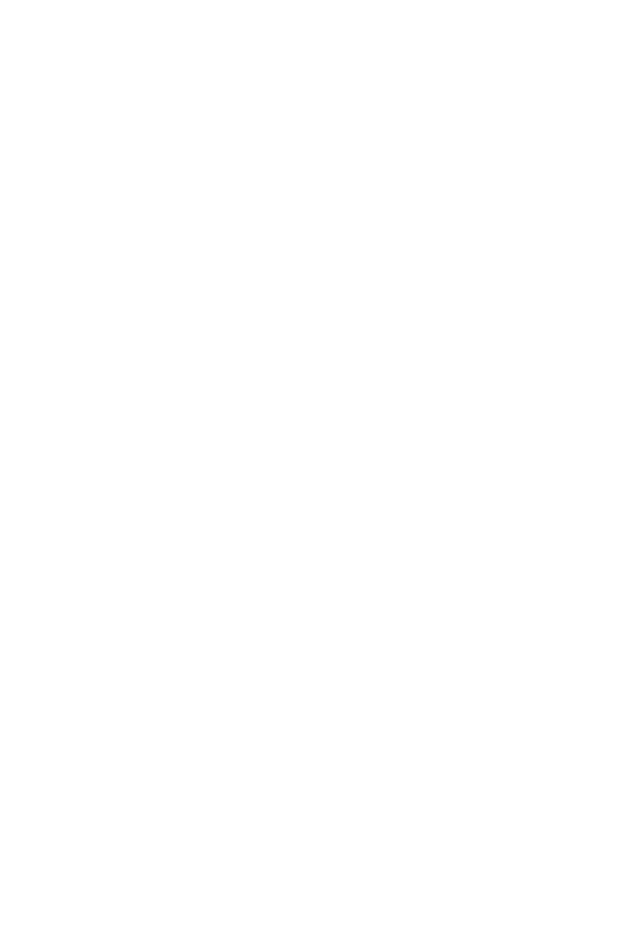
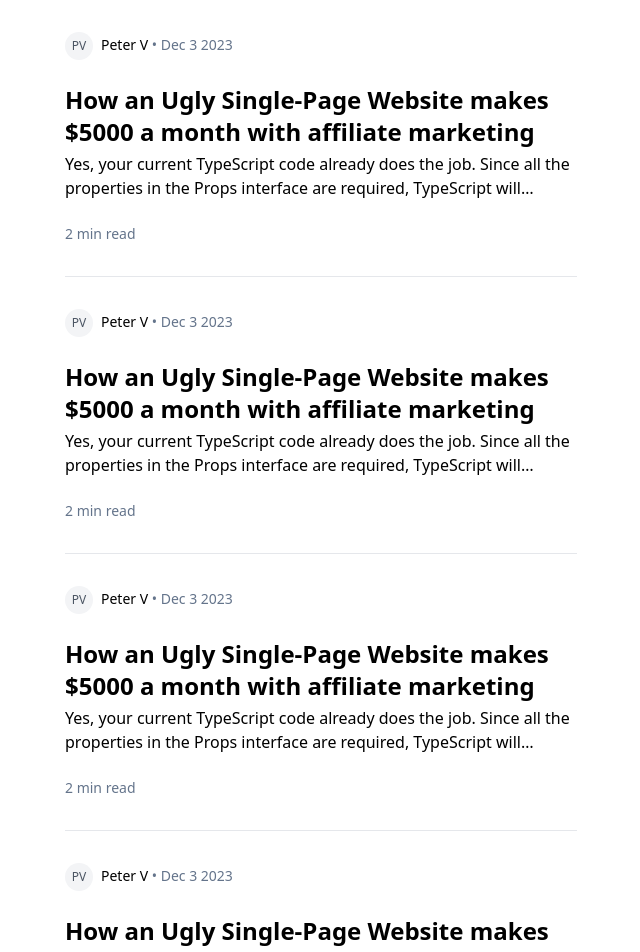
Before and after one commit to Puneet-NJ/Cohort, a React (Vite) app in the folder week-13/medium/frontend/: page /blogs in a window 1280 px wide. Before the commit this address had no page. Shown: the top 952 px of the page, without its empty margins (319-959 px from the left). Before the commit the page ends 800 px from the top, so only its background shows below. Built offline with nearby package versions, Linux system fonts and the light colour scheme.

Commit message:
Created a /blogs route

```diff
--- a/week-13/medium/frontend/src/App.tsx
+++ b/week-13/medium/frontend/src/App.tsx
@@ -2,6 +2,7 @@
 import Signup from "./pages/Signup";
 import Signin from "./pages/Signin";
 import Blog from "./pages/Blog";
+import Blogs from "./pages/Blogs";
 
 function App() {
 	return (
@@ -10,6 +11,7 @@
 				<Route path="/signup" element={<Signup />} />
 				<Route path="/signin" element={<Signin />} />
 				<Route path="/blog/:id" element={<Blog />} />
+				<Route path="/blogs" element={<Blogs />} />
 			</Routes>
 		</BrowserRouter>
 	);
--- /dev/null
+++ b/week-13/medium/frontend/src/components/Avatar.tsx
@@ -0,0 +1,14 @@
+const Avatar = ({ name }: { name: string }) => {
+	const nameArray = name.split(" ");
+
+	return (
+		<div className="relative inline-flex items-center justify-center w-7 h-7 overflow-hidden bg-gray-100 rounded-full dark:bg-gray-600">
+			<span className="font-medium text-xs text-gray-600 dark:text-gray-300">
+				{nameArray[0][0] +
+					(nameArray?.[1] === undefined ? "" : nameArray[1][0])}
+			</span>
+		</div>
+	);
+};
+
+export default Avatar;
--- /dev/null
+++ b/week-13/medium/frontend/src/components/DisplayBlog.tsx
@@ -0,0 +1,33 @@
+import Avatar from "./Avatar";
+
+interface Props {
+	authorName: string;
+	publishedDate: string;
+	title: string;
+	content: string;
+}
+
+const DisplayBlog = ({ authorName, publishedDate, title, content }: Props) => {
+	return (
+		<div className="flex flex-col gap-6 w-2/5 mx-auto py-8 border-b">
+			<div className="text-sm">
+				<Avatar name={authorName} />
+				<span className="pl-2">{authorName} </span>
+				<span className="text-slate-500">• {publishedDate}</span>
+			</div>
+
+			<div className="flex flex-col gap-1">
+				<div className="text-2xl font-extrabold">{title}</div>
+				<div className="line-clamp-2">{content}</div>
+			</div>
+
+			<div className="font-light text-sm">
+				<span className="text-slate-500">
+					{Math.ceil(content.split(" ").length / 100)} min read
+				</span>
+			</div>
+		</div>
+	);
+};
+
+export default DisplayBlog;
--- /dev/null
+++ b/week-13/medium/frontend/src/pages/Blogs.tsx
@@ -0,0 +1,44 @@
+import DisplayBlog from "../components/DisplayBlog";
+
+const Blogs = () => {
+	return (
+		<div>
+			<DisplayBlog
+				authorName="Peter V"
+				publishedDate="Dec 3 2023"
+				title="How an Ugly Single-Page Website makes $5000 a month with affiliate marketing"
+				content="Yes, your current TypeScript code already does the job. Since all the properties in the Props interface are required, TypeScript will enforce that all of them are passed to the FormHeading component at compile-time. If any prop is missing when the component is used, TypeScript will throw a compile-time error, ensuring that no one can omit any of the required props. As long as your TypeScript project is set up with type checking (and ideally with strict mode enabled in your tsconfig.json), you’re covered. So there's no need to add anything extra—TypeScript will complain if any of the props are missing."
+			/>
+
+			<DisplayBlog
+				authorName="Peter V"
+				publishedDate="Dec 3 2023"
+				title="How an Ugly Single-Page Website makes $5000 a month with affiliate marketing"
+				content="Yes, your current TypeScript code already does the job. Since all the properties in the Props interface are required, TypeScript will enforce that all of them are passed to the FormHeading component at compile-time. If any prop is missing when the component is used, TypeScript will throw a compile-time error, ensuring that no one can omit any of the required props. As long as your TypeScript project is set up with type checking (and ideally with strict mode enabled in your tsconfig.json), you’re covered. So there's no need to add anything extra—TypeScript will complain if any of the props are missing."
+			/>
+
+			<DisplayBlog
+				authorName="Peter V"
+				publishedDate="Dec 3 2023"
+				title="How an Ugly Single-Page Website makes $5000 a month with affiliate marketing"
+				content="Yes, your current TypeScript code already does the job. Since all the properties in the Props interface are required, TypeScript will enforce that all of them are passed to the FormHeading component at compile-time. If any prop is missing when the component is used, TypeScript will throw a compile-time error, ensuring that no one can omit any of the required props. As long as your TypeScript project is set up with type checking (and ideally with strict mode enabled in your tsconfig.json), you’re covered. So there's no need to add anything extra—TypeScript will complain if any of the props are missing."
+			/>
+
+			<DisplayBlog
+				authorName="Peter V"
+				publishedDate="Dec 3 2023"
+				title="How an Ugly Single-Page Website makes $5000 a month with affiliate marketing"
+				content="Yes, your current TypeScript code already does the job. Since all the properties in the Props interface are required, TypeScript will enforce that all of them are passed to the FormHeading component at compile-time. If any prop is missing when the component is used, TypeScript will throw a compile-time error, ensuring that no one can omit any of the required props. As long as your TypeScript project is set up with type checking (and ideally with strict mode enabled in your tsconfig.json), you’re covered. So there's no need to add anything extra—TypeScript will complain if any of the props are missing."
+			/>
+
+			<DisplayBlog
+				authorName="Peter V"
+				publishedDate="Dec 3 2023"
+				title="How an Ugly Single-Page Website makes $5000 a month with affiliate marketing"
+				content="Yes, your current TypeScript code already does the job. Since all the properties in the Props interface are required, TypeScript will enforce that all of them are passed to the FormHeading component at compile-time. If any prop is missing when the component is used, TypeScript will throw a compile-time error, ensuring that no one can omit any of the required props. As long as your TypeScript project is set up with type checking (and ideally with strict mode enabled in your tsconfig.json), you’re covered. So there's no need to add anything extra—TypeScript will complain if any of the props are missing."
+			/>
+		</div>
+	);
+};
+
+export default Blogs;
```
